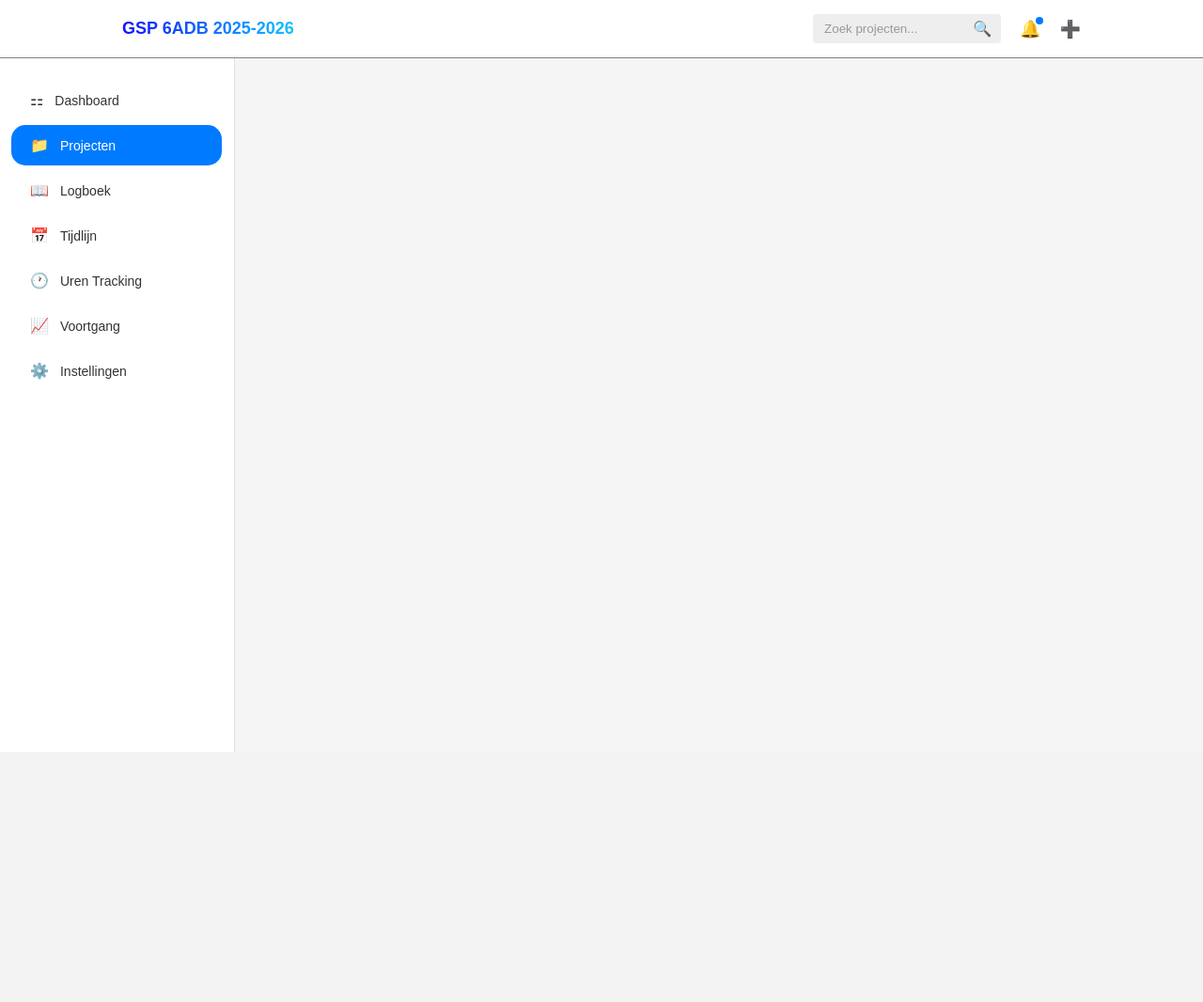
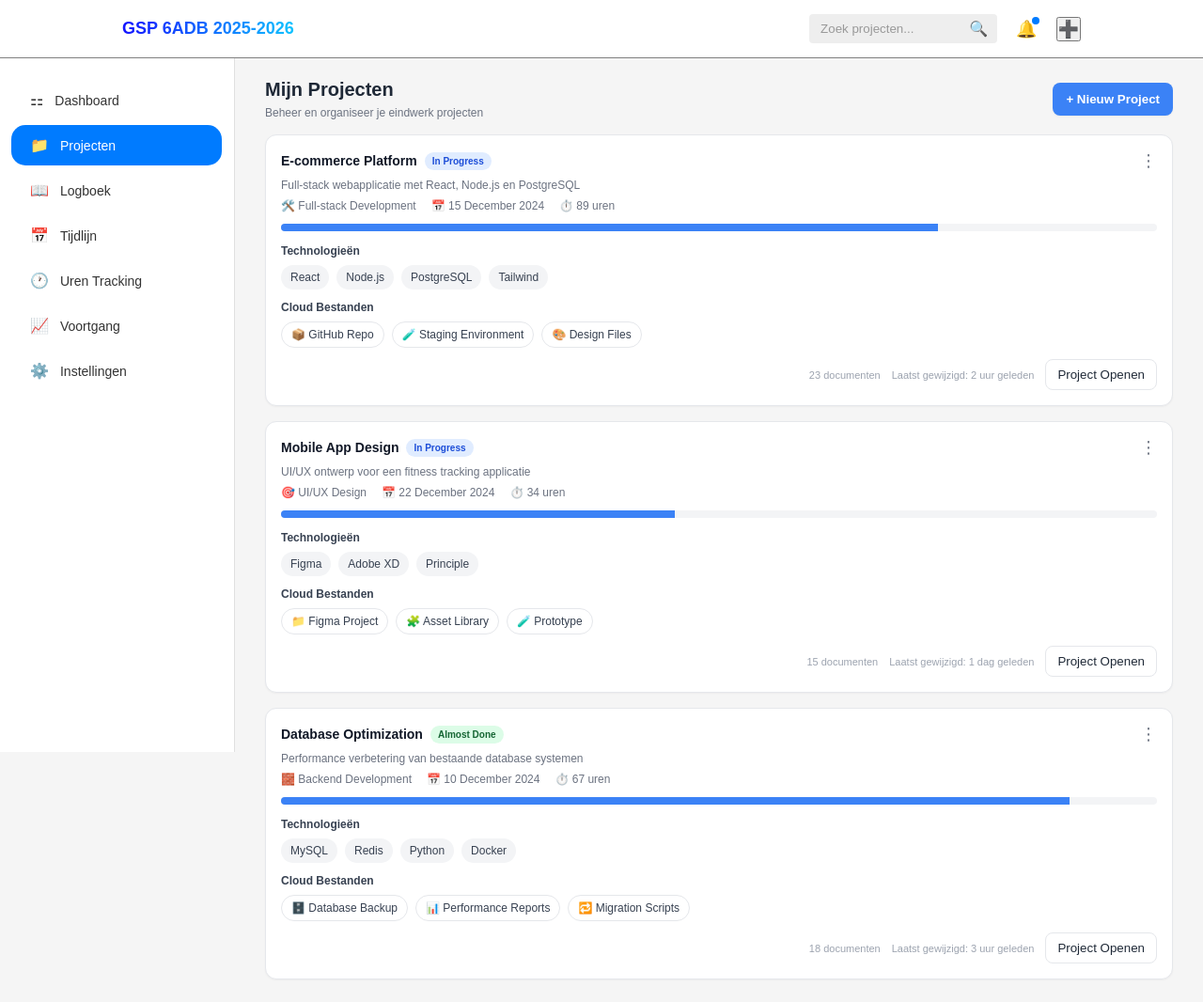
Before and after one commit to Lukaskaktus1/GSP_LUNAS_WerkVergunningen, a PHP site: page /HTML/Projecten.html in a window 1280 px wide. Shown: the whole page at 94% size. Before the commit the page ends 800 px from the top, so only its background shows below. Run offline with PHP 8.4, Linux system fonts and the light colour scheme.

Commit message:
projecten en voortgang

```diff
--- a/CSS/Projecten.css
+++ b/CSS/Projecten.css
@@ -170,6 +170,200 @@ body {
     font-weight: 500;
 }
 
+.main-content {
+    margin-left: 250px;
+    width: calc(100% - 250px);
+    padding: 24px 32px;
+}
+
+.content-header {
+    display: flex;
+    align-items: center;
+    justify-content: space-between;
+    margin-bottom: 16px;
+}
+
+.content-title h2 {
+    font-size: 20px;
+    color: #1f2937;
+    margin-bottom: 6px;
+}
+
+.content-title p {
+    font-size: 12px;
+    color: #6b7280;
+}
+
+.primary-btn {
+    background-color: #3b82f6;
+    color: #ffffff;
+    border: none;
+    padding: 10px 14px;
+    border-radius: 8px;
+    font-weight: 600;
+    cursor: pointer;
+    box-shadow: 0 1px 2px rgba(0,0,0,0.05);
+}
+
+.primary-btn:hover {
+    background-color: #2563eb;
+}
+
+.projects-list {
+    display: flex;
+    flex-direction: column;
+    gap: 16px;
+}
+
+.project-card {
+    background: #ffffff;
+    border: 1px solid #e5e7eb;
+    border-radius: 12px;
+    padding: 16px;
+    box-shadow: 0 1px 2px rgba(0,0,0,0.04);
+}
+
+.project-card__header {
+    display: flex;
+    align-items: center;
+    justify-content: space-between;
+    margin-bottom: 8px;
+}
+
+.project-card__title {
+    display: flex;
+    align-items: center;
+    gap: 8px;
+}
+
+.project-card__title h3 {
+    font-size: 14px;
+    color: #111827;
+}
+
+.project-card__subtitle {
+    font-size: 12px;
+    color: #6b7280;
+    margin-bottom: 8px;
+}
+
+.icon-btn {
+    border: none;
+    background: transparent;
+    cursor: pointer;
+    color: #6b7280;
+    font-size: 18px;
+}
+
+.meta-list {
+    display: flex;
+    gap: 16px;
+    list-style: none;
+    font-size: 12px;
+    color: #6b7280;
+    margin: 8px 0 12px 0;
+    padding: 0;
+}
+
+.progress {
+    position: relative;
+    width: 100%;
+    height: 8px;
+    background: #f3f4f6;
+    border-radius: 9999px;
+    overflow: hidden;
+    margin: 8px 0 14px 0;
+}
+
+.progress__bar {
+    height: 100%;
+    background: #3b82f6;
+}
+
+.progress__label {
+    position: absolute;
+    right: 8px;
+    top: -18px;
+    font-size: 11px;
+    color: #6b7280;
+}
+
+.project-section {
+    margin-top: 12px;
+}
+
+.project-section h4 {
+    font-size: 12px;
+    color: #374151;
+    margin-bottom: 8px;
+}
+
+.chip-row {
+    display: flex;
+    gap: 8px;
+    flex-wrap: wrap;
+}
+
+.chip {
+    display: inline-flex;
+    align-items: center;
+    padding: 6px 10px;
+    border-radius: 9999px;
+    font-size: 12px;
+    background: #f3f4f6;
+    color: #374151;
+}
+
+.chip-action {
+    border: 1px solid #e5e7eb;
+    background: #ffffff;
+    cursor: pointer;
+}
+
+.badge {
+    display: inline-block;
+    padding: 4px 8px;
+    border-radius: 9999px;
+    font-size: 10px;
+    font-weight: 700;
+}
+
+.badge-info {
+    background: #e0ecff;
+    color: #1d4ed8;
+}
+
+.badge-success {
+    background: #dcfce7;
+    color: #166534;
+}
+
+.project-card__footer {
+    display: flex;
+    align-items: center;
+    gap: 12px;
+    justify-content: flex-end;
+    margin-top: 12px;
+}
+
+.muted {
+    font-size: 11px;
+    color: #9ca3af;
+}
+
+.secondary-btn {
+    background: #ffffff;
+    color: #1f2937;
+    border: 1px solid #e5e7eb;
+    padding: 8px 12px;
+    border-radius: 8px;
+    cursor: pointer;
+}
+
+.secondary-btn:hover {
+    background: #f9fafb;
+}
+
 
 
 
--- a/HTML/Projecten.html
+++ b/HTML/Projecten.html
@@ -20,7 +20,7 @@
                     🔔
                     <span class="notification-dot"></span>
                 </div>
-                <div class="add-icon">➕</div>
+                <button class="add-icon" type="button" aria-label="Nieuw project">➕</button>
             </div>
         </header>
 
@@ -72,6 +72,154 @@
                         </li>
                     </ul>
                 </nav>
+                <div class="main-content">
+                    <div class="content-header">
+                        <div class="content-title">
+                            <h2>Mijn Projecten</h2>
+                            <p>Beheer en organiseer je eindwerk projecten</p>
+                        </div>
+                        <button class="primary-btn" type="button">+ Nieuw Project</button>
+                    </div>
+
+                    <section class="projects-list">
+                        <article class="project-card">
+                            <header class="project-card__header">
+                                <div class="project-card__title">
+                                    <h3>E-commerce Platform</h3>
+                                    <span class="badge badge-info">In Progress</span>
+                                </div>
+                                <button class="icon-btn" type="button" aria-label="Project opties">⋮</button>
+                            </header>
+                            <p class="project-card__subtitle">Full-stack webapplicatie met React, Node.js en PostgreSQL</p>
+                            <ul class="meta-list">
+                                <li>🛠️ Full-stack Development</li>
+                                <li>📅 15 December 2024</li>
+                                <li>⏱️ 89 uren</li>
+                            </ul>
+
+                            <div class="progress">
+                                <div class="progress__bar" style="width: 75%"></div>
+                                <span class="progress__label">75%</span>
+                            </div>
+
+                            <div class="project-section">
+                                <h4>Technologieën</h4>
+                                <div class="chip-row">
+                                    <span class="chip">React</span>
+                                    <span class="chip">Node.js</span>
+                                    <span class="chip">PostgreSQL</span>
+                                    <span class="chip">Tailwind</span>
+                                </div>
+                            </div>
+
+                            <div class="project-section">
+                                <h4>Cloud Bestanden</h4>
+                                <div class="chip-row">
+                                    <button class="chip chip-action" type="button">📦 GitHub Repo</button>
+                                    <button class="chip chip-action" type="button">🧪 Staging Environment</button>
+                                    <button class="chip chip-action" type="button">🎨 Design Files</button>
+                                </div>
+                            </div>
+
+                            <footer class="project-card__footer">
+                                <span class="muted">23 documenten</span>
+                                <span class="muted">Laatst gewijzigd: 2 uur geleden</span>
+                                <button class="secondary-btn" type="button">Project Openen</button>
+                            </footer>
+                        </article>
+
+                        <article class="project-card">
+                            <header class="project-card__header">
+                                <div class="project-card__title">
+                                    <h3>Mobile App Design</h3>
+                                    <span class="badge badge-info">In Progress</span>
+                                </div>
+                                <button class="icon-btn" type="button" aria-label="Project opties">⋮</button>
+                            </header>
+                            <p class="project-card__subtitle">UI/UX ontwerp voor een fitness tracking applicatie</p>
+                            <ul class="meta-list">
+                                <li>🎯 UI/UX Design</li>
+                                <li>📅 22 December 2024</li>
+                                <li>⏱️ 34 uren</li>
+                            </ul>
+
+                            <div class="progress">
+                                <div class="progress__bar" style="width: 45%"></div>
+                                <span class="progress__label">45%</span>
+                            </div>
+
+                            <div class="project-section">
+                                <h4>Technologieën</h4>
+                                <div class="chip-row">
+                                    <span class="chip">Figma</span>
+                                    <span class="chip">Adobe XD</span>
+                                    <span class="chip">Principle</span>
+                                </div>
+                            </div>
+
+                            <div class="project-section">
+                                <h4>Cloud Bestanden</h4>
+                                <div class="chip-row">
+                                    <button class="chip chip-action" type="button">📁 Figma Project</button>
+                                    <button class="chip chip-action" type="button">🧩 Asset Library</button>
+                                    <button class="chip chip-action" type="button">🧪 Prototype</button>
+                                </div>
+                            </div>
+
+                            <footer class="project-card__footer">
+                                <span class="muted">15 documenten</span>
+                                <span class="muted">Laatst gewijzigd: 1 dag geleden</span>
+                                <button class="secondary-btn" type="button">Project Openen</button>
+                            </footer>
+                        </article>
+
+                        <article class="project-card">
+                            <header class="project-card__header">
+                                <div class="project-card__title">
+                                    <h3>Database Optimization</h3>
+                                    <span class="badge badge-success">Almost Done</span>
+                                </div>
+                                <button class="icon-btn" type="button" aria-label="Project opties">⋮</button>
+                            </header>
+                            <p class="project-card__subtitle">Performance verbetering van bestaande database systemen</p>
+                            <ul class="meta-list">
+                                <li>🧱 Backend Development</li>
+                                <li>📅 10 December 2024</li>
+                                <li>⏱️ 67 uren</li>
+                            </ul>
+
+                            <div class="progress">
+                                <div class="progress__bar" style="width: 90%"></div>
+                                <span class="progress__label">90%</span>
+                            </div>
+
+                            <div class="project-section">
+                                <h4>Technologieën</h4>
+                                <div class="chip-row">
+                                    <span class="chip">MySQL</span>
+                                    <span class="chip">Redis</span>
+                                    <span class="chip">Python</span>
+                                    <span class="chip">Docker</span>
+                                </div>
+                            </div>
+
+                            <div class="project-section">
+                                <h4>Cloud Bestanden</h4>
+                                <div class="chip-row">
+                                    <button class="chip chip-action" type="button">🗄️ Database Backup</button>
+                                    <button class="chip chip-action" type="button">📊 Performance Reports</button>
+                                    <button class="chip chip-action" type="button">🔁 Migration Scripts</button>
+                                </div>
+                            </div>
+
+                            <footer class="project-card__footer">
+                                <span class="muted">18 documenten</span>
+                                <span class="muted">Laatst gewijzigd: 3 uur geleden</span>
+                                <button class="secondary-btn" type="button">Project Openen</button>
+                            </footer>
+                        </article>
+                    </section>
+                </div>
             </div>
 
         </main>
```
Also changed, not shown: CSS/Voortgang.css (+140 -0 lines), HTML/Voortgang.html (+119 -2 lines).
